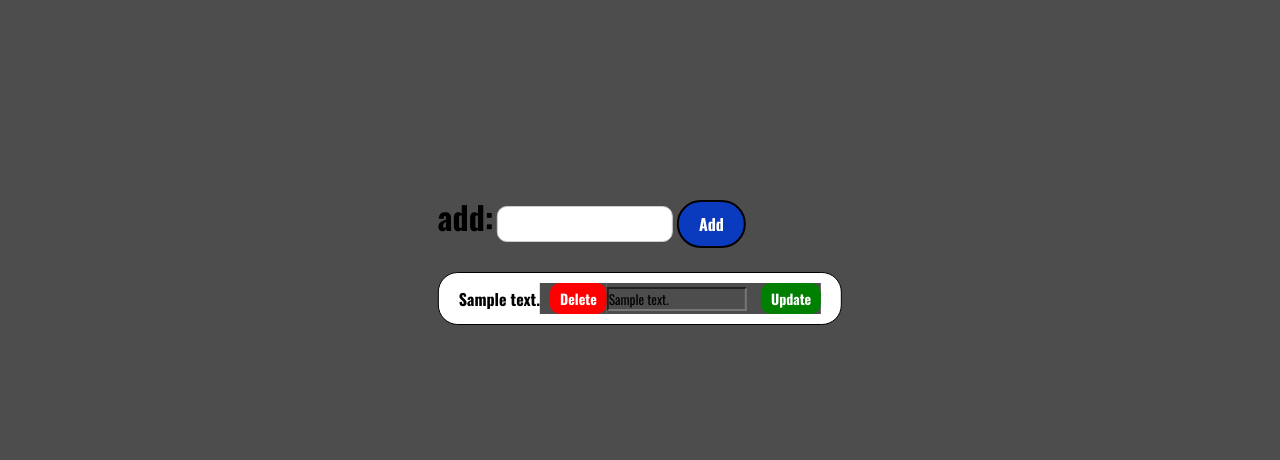
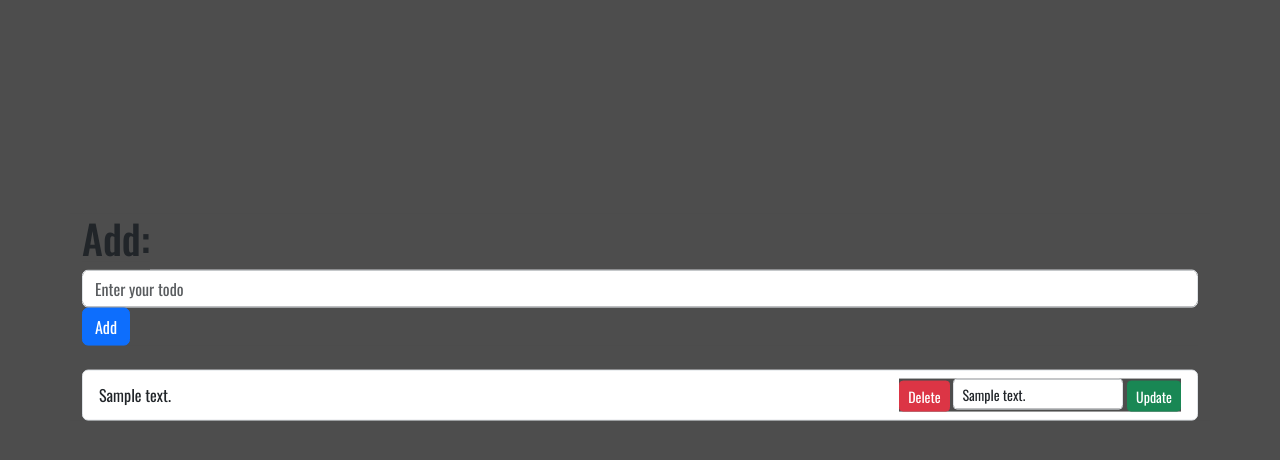
Before and after one commit to MLankaoui/DANDO, a Django app: page / in a window 1280 px wide. Shown: the part 131-591 px from the top of the page. Run offline with Django 5.2, Linux system fonts and the light colour scheme; tables that the repository leaves empty hold one stand-in row (values such as "Sample post").

Commit message:
switch to bootstrap i suck at css.

```diff
--- a/static/main.css
+++ b/static/main.css
@@ -14,71 +14,3 @@
     left: 50%;
     transform: translate(-50%, -50%);
 }
-
-/* Style for the input field */
-.add-todo {
-    padding: 5px;
-    background-color: white;
-    border: 1px solid #ccc;
-    border-radius: 10px;
-    font-size: 16px;
-}
-
-/* Style for the Add button */
-.add {
-    padding: 10px 20px;
-    border: 2px solid black;
-    border-radius: 30px;
-    background-color: rgb(10, 58, 190);
-    color: white;
-    font-size: 16px;
-    cursor: pointer;
-    font-weight: bold;
-}
-
-/* Style for list items */
-.todos {
-    padding: 10px 20px;
-    list-style: none;
-    border: 1px solid black;
-    background: white;
-    color: black;
-    border-radius: 20px;
-    margin-bottom: 20px;
-    font-weight: bold;
-    position: relative;
-    display: flex;
-    justify-content: space-between;
-    align-items: center;
-}
-
-/* Style for Delete button */
-.delete {
-    padding: 5px 10px;
-    color: white;
-    border: none;
-    border-radius: 10px;
-    background-color: red;
-    cursor: pointer;
-    font-weight: bold;
-    font-size: 14px;
-    margin-left: 10px;
-}
-
-/* Style for Update button */
-.update {
-    padding: 5px 10px;
-    color: white;
-    border: none;
-    border-radius: 10px;
-    background-color: green;
-    cursor: pointer;
-    font-weight: bold;
-    font-size: 14px;
-    margin-left: 10px;
-}
-
-/* Add some space around the container for better appearance */
-.container {
-    padding: 20px;
-}
--- a/templates/assets/input.html
+++ b/templates/assets/input.html
@@ -1,28 +1,35 @@
 {% block content %}
+    <div class="container mt-5">
         <form action="/" method="POST">
             {% csrf_token %}
+            <div class="form-group">
                 <label for="content">
-            <h1 style="display: inline; font-weight: bolder; color:black;">add:</h1>
+                    <h1 class="font-weight-bold text-dark">Add:</h1>
                 </label>
-        <input type="text" id="content" name="content" class="add-todo" value="">
-        <button class="add" type="submit">Add</button>
-        <br><br>
+                <input type="text" id="content" name="content" class="form-control" placeholder="Enter your todo">
+            </div>
+            <button class="btn btn-primary" type="submit">Add</button>
         </form>
-    <ul>
+
+        <ul class="list-group mt-4">
             {% for todo in todos %}
-            <li class="todos">
+                <li class="list-group-item d-flex justify-content-between align-items-center">
                     {{ todo.content }}
+
+                    <div>
                         <form action="{% url 'delete_todo' todo.id %}" method="POST" style="display:inline;">
                             {% csrf_token %}
-                    <button class="delete" type="submit">Delete</button>
+                            <button class="btn btn-danger btn-sm" type="submit">Delete</button>
                         </form>
 
                         <form action="{% url 'update_todo' todo.id %}" method="POST" style="display:inline;">
                             {% csrf_token %}
-                    <input type="text" name="content" value="{{ todo.content }}">
-                    <button class="update" type="submit">Update</button>
+                            <input type="text" name="content" value="{{ todo.content }}" class="form-control form-control-sm d-inline-block w-auto">
+                            <button class="btn btn-success btn-sm" type="submit">Update</button>
                         </form>
+                    </div>
                 </li>
             {% endfor %}
         </ul>
+    </div>
 {% endblock content %}
--- a/templates/index.html
+++ b/templates/index.html
@@ -9,6 +9,7 @@
     <link rel="preconnect" href="https://fonts.googleapis.com">
     <link rel="preconnect" href="https://fonts.gstatic.com" crossorigin>
     <link href="https://fonts.googleapis.com/css2?family=Oswald:wght@200..700&display=swap" rel="stylesheet">
+    <link href="https://cdn.jsdelivr.net/npm/bootstrap@5.3.3/dist/css/bootstrap.min.css" rel="stylesheet" integrity="sha384-QWTKZyjpPEjISv5WaRU9OFeRpok6YctnYmDr5pNlyT2bRjXh0JMhjY6hW+ALEwIH" crossorigin="anonymous">
 </head>
 <body>
     <div class="container">
@@ -16,5 +17,8 @@
             {% include 'assets/input.html' %}
         {% endblock content %}
     </div>
+
+    <script src="https://cdn.jsdelivr.net/npm/@popperjs/core@2.11.8/dist/umd/popper.min.js" integrity="sha384-I7E8VVD/ismYTF4hNIPjVp/Zjvgyol6VFvRkX/vR+Vc4jQkC+hVqc2pM8ODewa9r" crossorigin="anonymous"></script>
+    <script src="https://cdn.jsdelivr.net/npm/bootstrap@5.3.3/dist/js/bootstrap.min.js" integrity="sha384-0pUGZvbkm6XF6gxjEnlmuGrJXVbNuzT9qBBavbLwCsOGabYfZo0T0to5eqruptLy" crossorigin="anonymous"></script>
 </body>
 </html>
```
Lines whose indentation alone changed are shown as unchanged.
